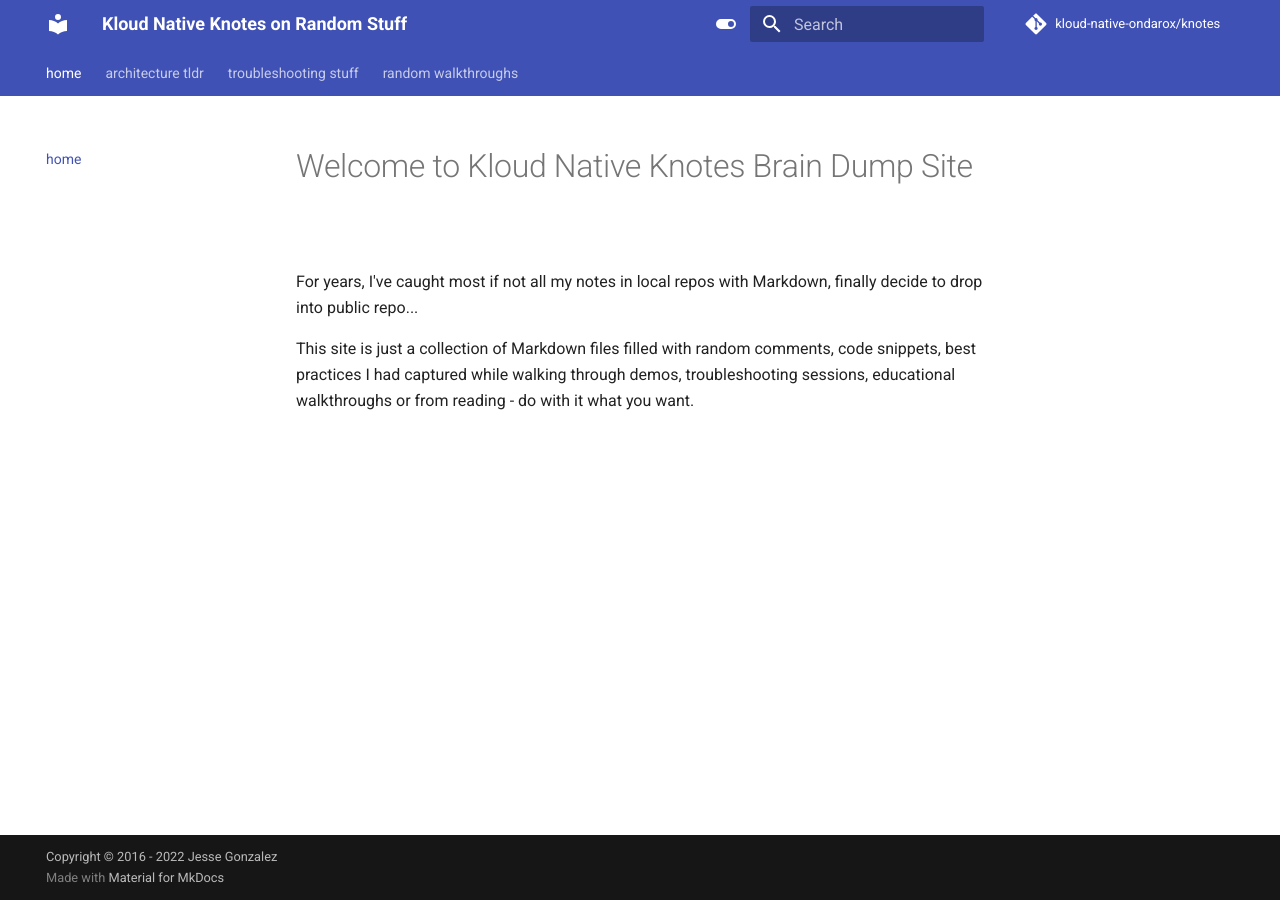
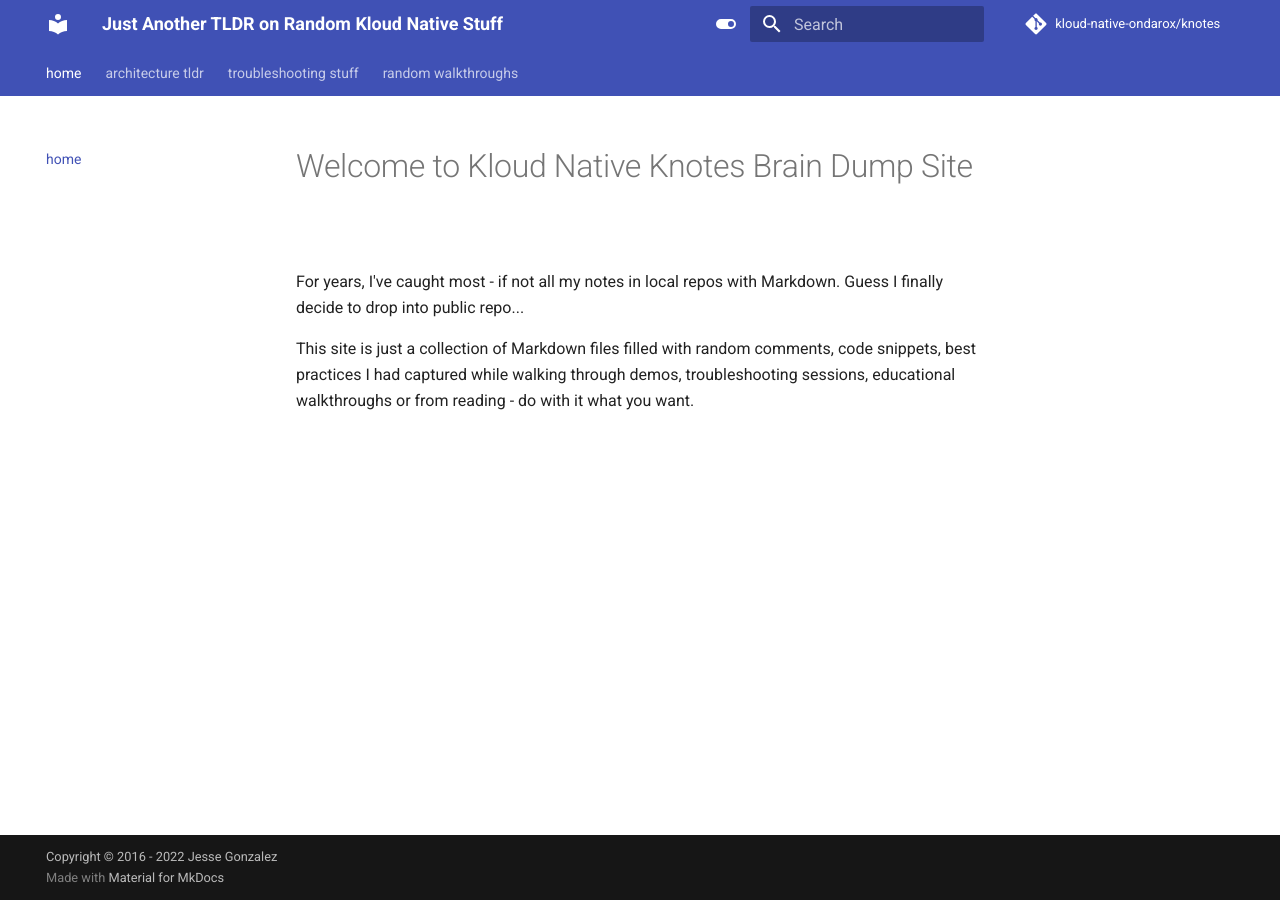
Before and after one commit to kloud-native-ondarox/knotes, an MkDocs documentation site: the page built from docs/index.md, in a window 1280 px wide. Built offline with MkDocs 1.6.1 and Material for MkDocs 9.7.7, drawn with Linux system fonts in a browser that asks for light colours; comment, search, counter and statistics services are not loaded.

Commit message:
fix: git workflow

```diff
--- a/docs/index.md
+++ b/docs/index.md
@@ -1,6 +1,6 @@
 # Welcome to Kloud Native Knotes Brain Dump Site
 
-For years, I've caught most if not all my notes in local repos with Markdown,
+For years, I've caught most - if not all my notes in local repos with Markdown. Guess I
 finally decide to drop into public repo...
 
 This site is just a collection of Markdown files filled with random comments,
--- a/mkdocs.yml
+++ b/mkdocs.yml
@@ -1,4 +1,4 @@
-site_name: Kloud Native Knotes on Random Stuff
+site_name: Just Another TLDR on Random Kloud Native Stuff
 site_url: https://knotes.kloud-native.ondarox.dev/
 site_description: Personal Collection of Random Notes.
 site_author: Jesse Gonzalez
--- a/requirements.txt
+++ b/requirements.txt
@@ -1,8 +1,8 @@
 mkdocs==1.2.3
 mkdocs-material==8.2.7
 mkdocs-material-extensions==1.0.3
-mkdocs-minify-plugin
-mkdocs-redirects
+mkdocs-minify-plugin==0.5.0
+mkdocs-redirects==1.0.3
 click==3.3
 ghp-import==1.0
 importlib-metadata==3.10
```
Also changed, not shown: 1 other file.
